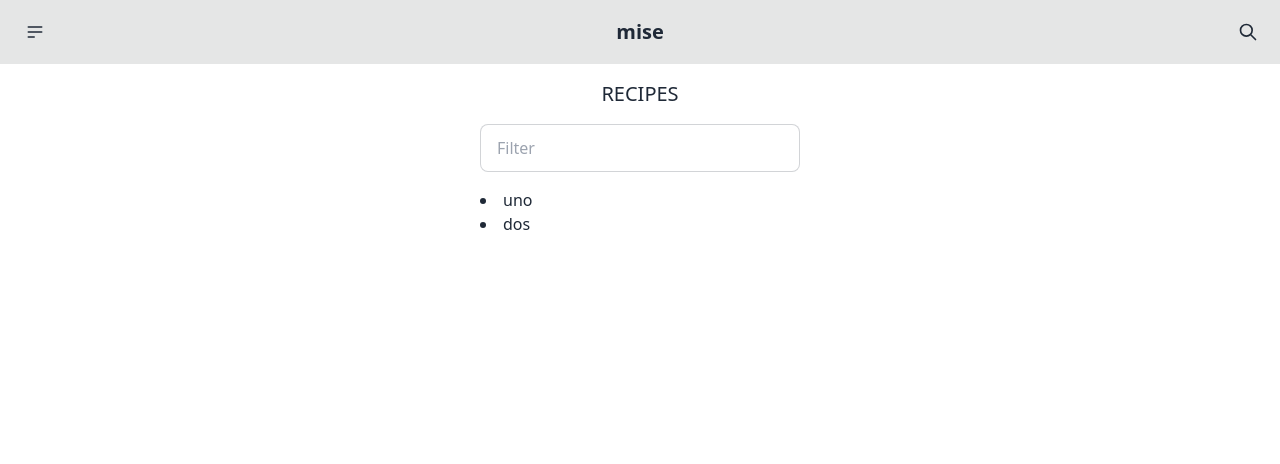
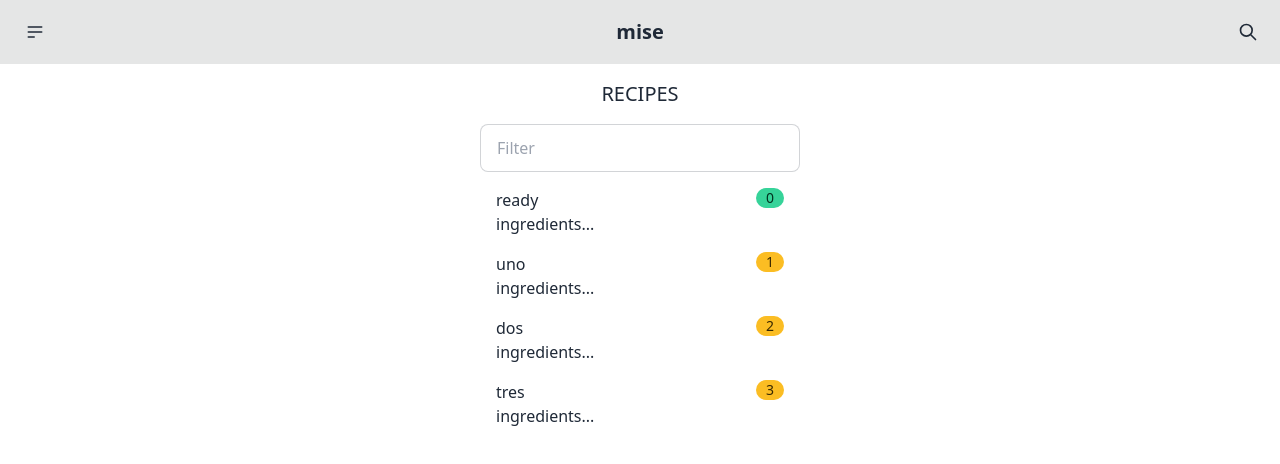
Before and after one commit to kylehorton33/mise, a SvelteKit app in the folder client/: page /recipes in a window 1280 px wide. Shown: the top 464 px of the page. Built offline with nearby package versions, Linux system fonts and the light colour scheme.

Commit message:
feat: more complex recipe list-item

```diff
--- a/client/src/routes/recipes/+page.server.js
+++ b/client/src/routes/recipes/+page.server.js
@@ -1,5 +1,10 @@
 export const load = () => {
   return {
-    recipes: ['uno', 'dos']
+    recipes: [
+      {name: "ready", missing: 0},
+      {name: "uno", missing: 1},
+      {name: "dos", missing: 2},
+      {name: "tres", missing: 3},
+    ]
   }
 }
--- a/client/src/routes/recipes/+page.svelte
+++ b/client/src/routes/recipes/+page.svelte
@@ -1,6 +1,6 @@
 <script>
   export let data
-  let filterTerm = "";
+  let filterTerm = ''
 </script>
 
 <div class="p-4 flex flex-col items-center space-y-4 w-96 mx-auto">
@@ -13,10 +13,17 @@
     placeholder="Filter"
     class="input input-bordered w-full max-w-xs"
   />
-  <ul data-testid="recipe-list" class="list-disc list-inside w-96 pl-8">
-    {#each data.recipes as recipe}
-      <li class={filterTerm ^ recipe.includes(filterTerm) ? '' : 'hidden'}>
-        {recipe}
+  <ul data-testid="recipe-list" class="list-disc list-inside w-72">
+    {#each data.recipes as {name, missing}}
+      <li
+        class="{filterTerm ^ name.includes(filterTerm) ? '' : 'hidden'} flex mb-4 my-auto"
+      >
+        <div class="flex flex-col">
+          <span>{name}</span>
+          <span>ingredients...</span>
+        </div><span class="grow"></span><span
+          class="badge {missing ? 'badge-warning' : 'badge-success'}">{missing}</span
+        >
       </li>
     {/each}
   </ul>
```
